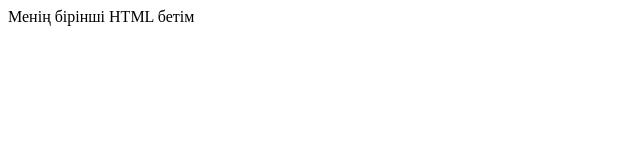
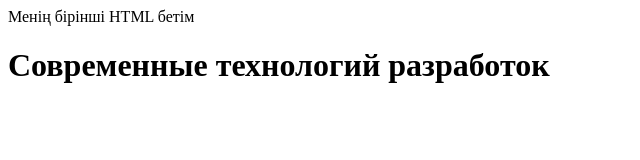
Before and after one commit to akdidarae/Projekt, a plain HTML site: page index.html in a window 1280 px wide. Shown: the whole page, without its empty margins (0-640 px from the left). Drawn offline with Linux system fonts and the light colour scheme.

Commit message:
Заголовок қосылды.

```diff
--- a/index.html
+++ b/index.html
@@ -1,5 +1,7 @@
 <html>
 <head>Менің бірінші HTML бетім</head>
 <title>Менің бірінші HTML бетім </title>
-<body></body>
+<body>
+<h1>Современные технологий разработок</h1>
+</body>
 </html>
```
